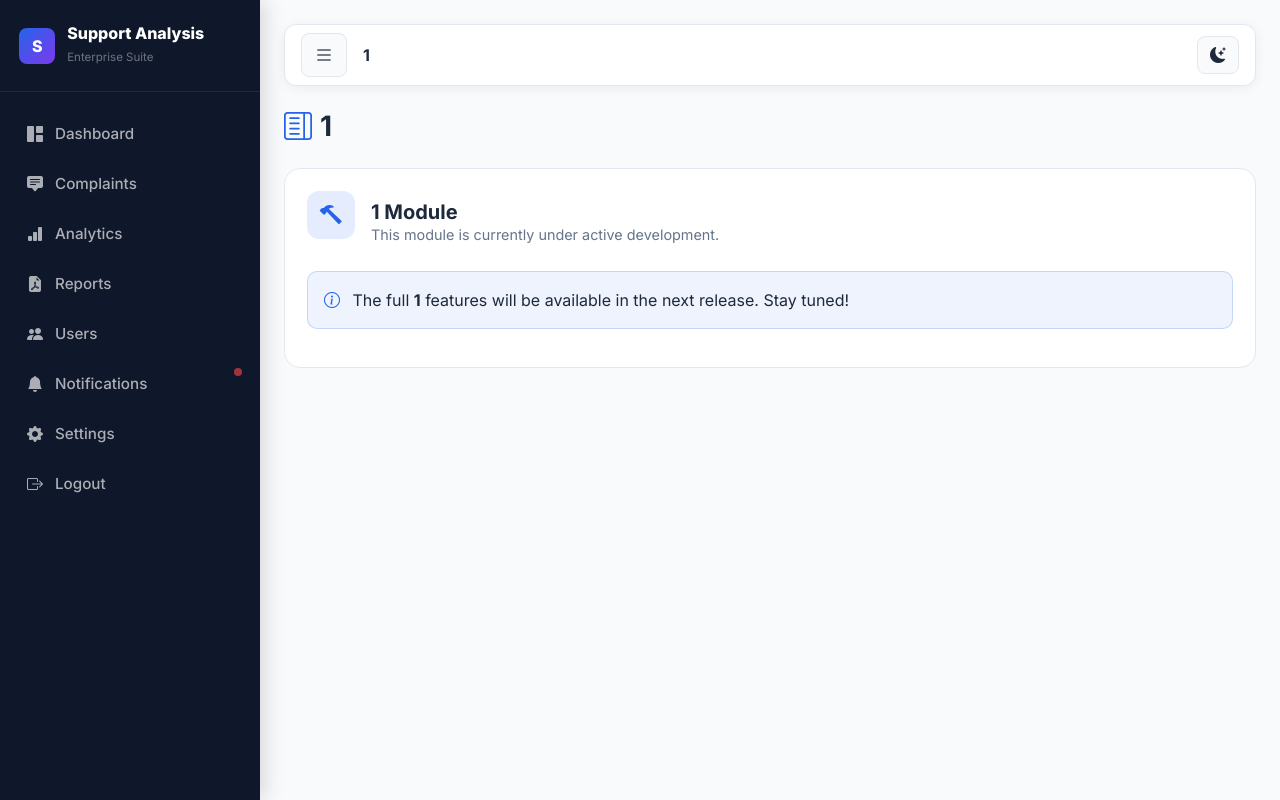
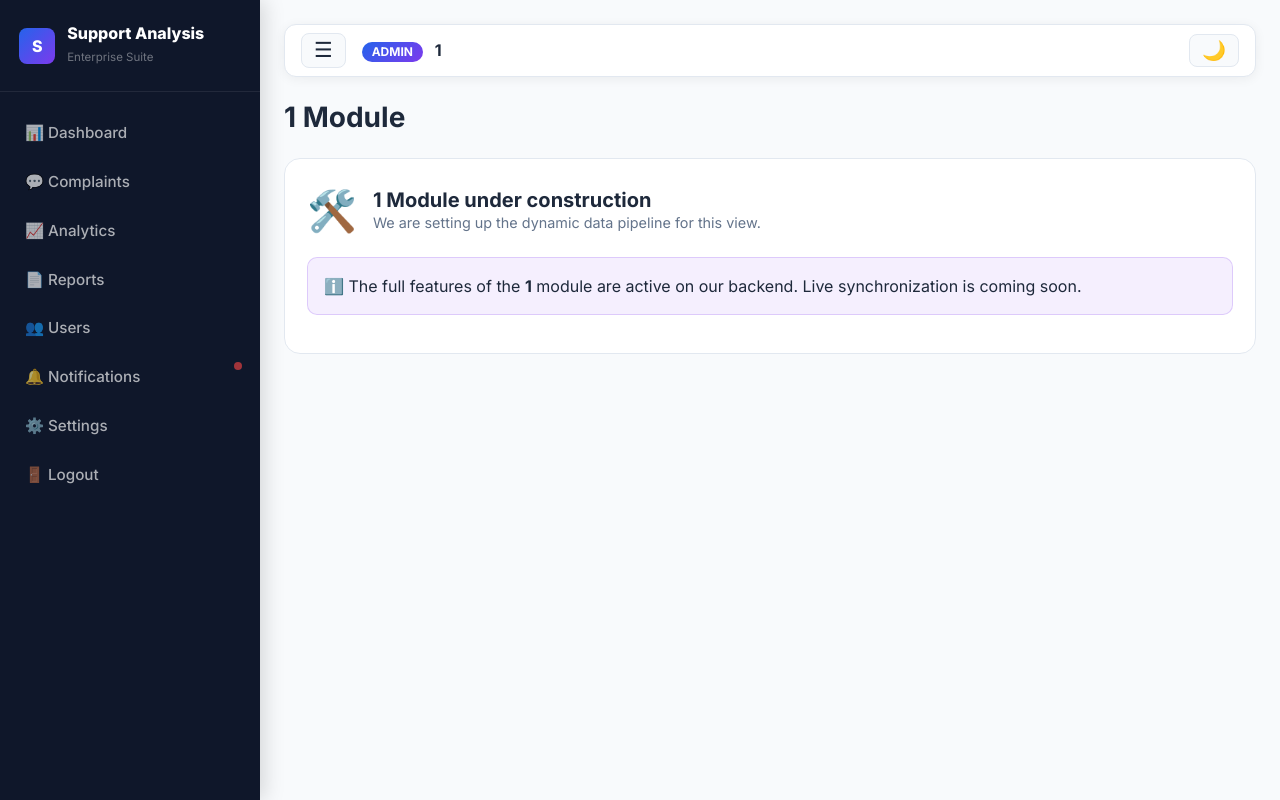
Before and after one commit to jchiran010/Support-Analysis-System, a Flask app: page /page/1 in a window 1280 px wide. Run offline with Flask 3, Linux system fonts and the light colour scheme; the visitor is signed in with stand-in values (Sample User, id 1).

Commit message:
Fix: ensure robust darkModeToggle behavior on load/click and match dummy.html layout with dashboard

```diff
--- a/Frontend/templates/base.html
+++ b/Frontend/templates/base.html
@@ -27,16 +27,26 @@
         document.addEventListener('DOMContentLoaded', () => {
             const btn = document.getElementById('darkModeToggle');
             if (btn) {
+                const updateToggleIcon = (theme) => {
+                    const iconEl = btn.querySelector('i');
+                    if (iconEl) {
+                        iconEl.className = theme === 'dark' ? 'bi bi-sun-fill' : 'bi bi-moon-stars-fill';
+                    } else {
+                        btn.textContent = theme === 'dark' ? '☀️' : '🌙';
+                    }
+                };
+
                 btn.addEventListener('click', () => {
-                    const cur = document.documentElement.getAttribute('data-theme');
+                    const cur = document.documentElement.getAttribute('data-theme') || 'light';
                     const next = cur === 'dark' ? 'light' : 'dark';
                     document.documentElement.setAttribute('data-theme', next);
                     localStorage.setItem('theme', next);
-                    btn.querySelector('i').className = next === 'dark' ? 'bi bi-sun-fill' : 'bi bi-moon-stars-fill';
+                    updateToggleIcon(next);
                 });
+
                 // Set correct icon on load
-                const cur = document.documentElement.getAttribute('data-theme');
-                if (cur === 'dark') btn.querySelector('i').className = 'bi bi-sun-fill';
+                const cur = document.documentElement.getAttribute('data-theme') || 'light';
+                updateToggleIcon(cur);
             }
 
             // Sidebar toggle
--- a/Frontend/templates/dummy.html
+++ b/Frontend/templates/dummy.html
@@ -1,6 +1,8 @@
 {% extends "base.html" %}
 {% block content %}
 <div class="wrapper">
+
+    <!-- ===== SIDEBAR ===== -->
     <nav id="sidebar">
         <div class="sidebar-header">
             <div class="sidebar-brand-icon">S</div>
@@ -10,61 +12,76 @@
             </div>
         </div>
         <ul>
-            <li><a href="{{ url_for('dashboard') }}"><i class="bi bi-grid-1x2-fill"></i> Dashboard</a></li>
+            <li class="{% if current_page == 'dashboard' %}active{% endif %}">
+                <a href="{{ url_for('dashboard') }}">📊 Dashboard</a>
+            </li>
             <li class="{% if current_page == 'complaints' %}active{% endif %}">
-                <a href="{{ url_for('page', page_name='complaints') }}"><i class="bi bi-chat-square-text-fill"></i> Complaints</a>
+                <a href="{{ url_for('page', page_name='complaints') }}">💬 Complaints</a>
             </li>
             {% if role == 'admin' %}
             <li class="{% if current_page == 'analytics' %}active{% endif %}">
-                <a href="{{ url_for('page', page_name='analytics') }}"><i class="bi bi-bar-chart-fill"></i> Analytics</a>
+                <a href="{{ url_for('page', page_name='analytics') }}">📈 Analytics</a>
             </li>
             <li class="{% if current_page == 'reports' %}active{% endif %}">
-                <a href="{{ url_for('page', page_name='reports') }}"><i class="bi bi-file-earmark-pdf-fill"></i> Reports</a>
+                <a href="{{ url_for('page', page_name='reports') }}">📄 Reports</a>
             </li>
             <li class="{% if current_page == 'users' %}active{% endif %}">
-                <a href="{{ url_for('page', page_name='users') }}"><i class="bi bi-people-fill"></i> Users</a>
+                <a href="{{ url_for('page', page_name='users') }}">👥 Users</a>
             </li>
             {% endif %}
             <li class="{% if current_page == 'notifications' %}active{% endif %}">
                 <a href="{{ url_for('page', page_name='notifications') }}" style="position:relative;">
-                    <i class="bi bi-bell-fill"></i> Notifications <span class="notif-badge"></span>
+                    🔔 Notifications <span class="notif-badge"></span>
                 </a>
             </li>
             <li class="{% if current_page == 'settings' %}active{% endif %}">
-                <a href="{{ url_for('page', page_name='settings') }}"><i class="bi bi-gear-fill"></i> Settings</a>
+                <a href="{{ url_for('page', page_name='settings') }}">⚙️ Settings</a>
             </li>
-            <li><a href="{{ url_for('logout') }}"><i class="bi bi-box-arrow-right"></i> Logout</a></li>
+            <li>
+                <a href="{{ url_for('logout') }}">🚪 Logout</a>
+            </li>
         </ul>
     </nav>
 
+    <!-- ===== MAIN CONTENT ===== -->
     <div id="content">
+
+        <!-- Navbar -->
         <nav class="navbar navbar-custom mb-4 px-3 py-2">
             <div class="d-flex align-items-center gap-3 w-100">
-                <button id="sidebarCollapse" class="btn btn-toggle"><i class="bi bi-list fs-5"></i></button>
-                <span class="fw-bold welcome-text">{{ page_name }}</span>
+                <button id="sidebarCollapse" class="btn btn-toggle" style="font-size:1.3rem;line-height:1;padding:6px 12px;">
+                    ☰
+                </button>
+                <span class="fw-bold welcome-text">
+                    {% if role == 'admin' %}
+                        <span class="badge" style="background:linear-gradient(135deg,#2563eb,#7c3aed);font-size:.75rem;padding:4px 10px;border-radius:20px;margin-right:8px;">ADMIN</span>
+                    {% else %}
+                        <span class="badge" style="background:linear-gradient(135deg,#0891b2,#7c3aed);font-size:.75rem;padding:4px 10px;border-radius:20px;margin-right:8px;">USER</span>
+                    {% endif %}
+                    {{ page_name }}
+                </span>
                 <div class="ms-auto">
-                    <button class="btn btn-toggle" id="darkModeToggle"><i class="bi bi-moon-stars-fill"></i></button>
+                    <button class="btn btn-toggle" id="darkModeToggle" title="Toggle Theme" style="font-size:1.2rem;line-height:1;padding:6px 12px;">
+                        🌙
+                    </button>
                 </div>
             </div>
         </nav>
 
         <h3 class="fw-bold mb-4" style="color:var(--text-main);">
-            <i class="bi bi-layout-text-sidebar me-2" style="color:var(--accent);"></i>{{ page_name }}
+            {{ page_name }} Module
         </h3>
 
-        <div class="dashboard-card">
+        <div class="dashboard-card gradient-border">
             <div class="d-flex align-items-center gap-3 mb-3">
-                <div class="card-icon" style="background:rgba(37,99,235,0.12);">
-                    <i class="bi bi-hammer" style="color:#2563EB;"></i>
-                </div>
+                <div style="font-size: 2.5rem;">🛠️</div>
                 <div>
-                    <h5 class="mb-0 fw-bold" style="color:var(--text-main);">{{ page_name }} Module</h5>
-                    <p class="mb-0" style="color:var(--text-muted);font-size:.9rem;">This module is currently under active development.</p>
+                    <h5 class="mb-0 fw-bold" style="color:var(--text-main);">{{ page_name }} Module under construction</h5>
+                    <p class="mb-0" style="color:var(--text-muted);font-size:.9rem;">We are setting up the dynamic data pipeline for this view.</p>
                 </div>
             </div>
-            <div class="alert" style="background:rgba(37,99,235,0.08);border:1px solid rgba(37,99,235,0.2);border-radius:10px;color:var(--text-main);">
-                <i class="bi bi-info-circle me-2" style="color:var(--accent);"></i>
-                The full <strong>{{ page_name }}</strong> features will be available in the next release. Stay tuned!
+            <div class="alert" style="background:rgba(124,58,237,0.08);border:1px solid rgba(124,58,237,0.2);border-radius:10px;color:var(--text-main);">
+                ℹ️ The full features of the <strong>{{ page_name }}</strong> module are active on our backend. Live synchronization is coming soon.
             </div>
         </div>
     </div>
```
